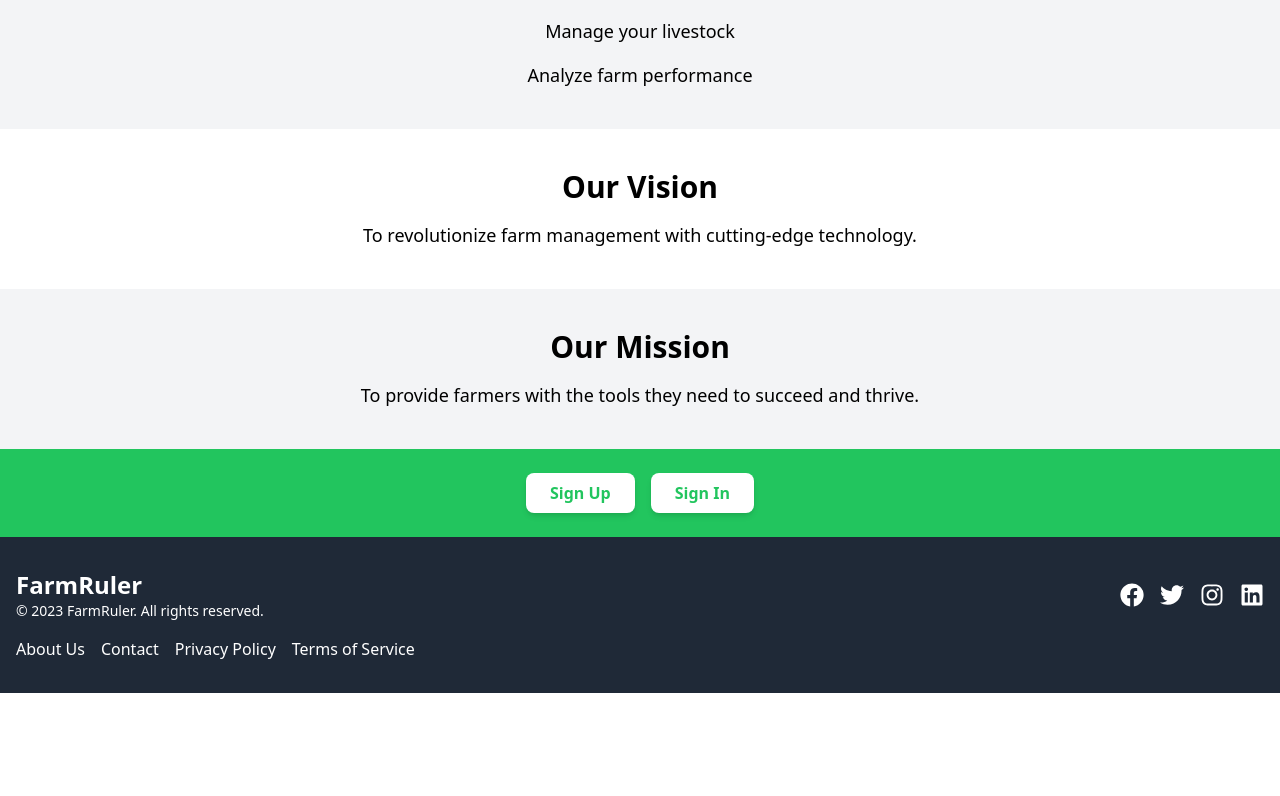
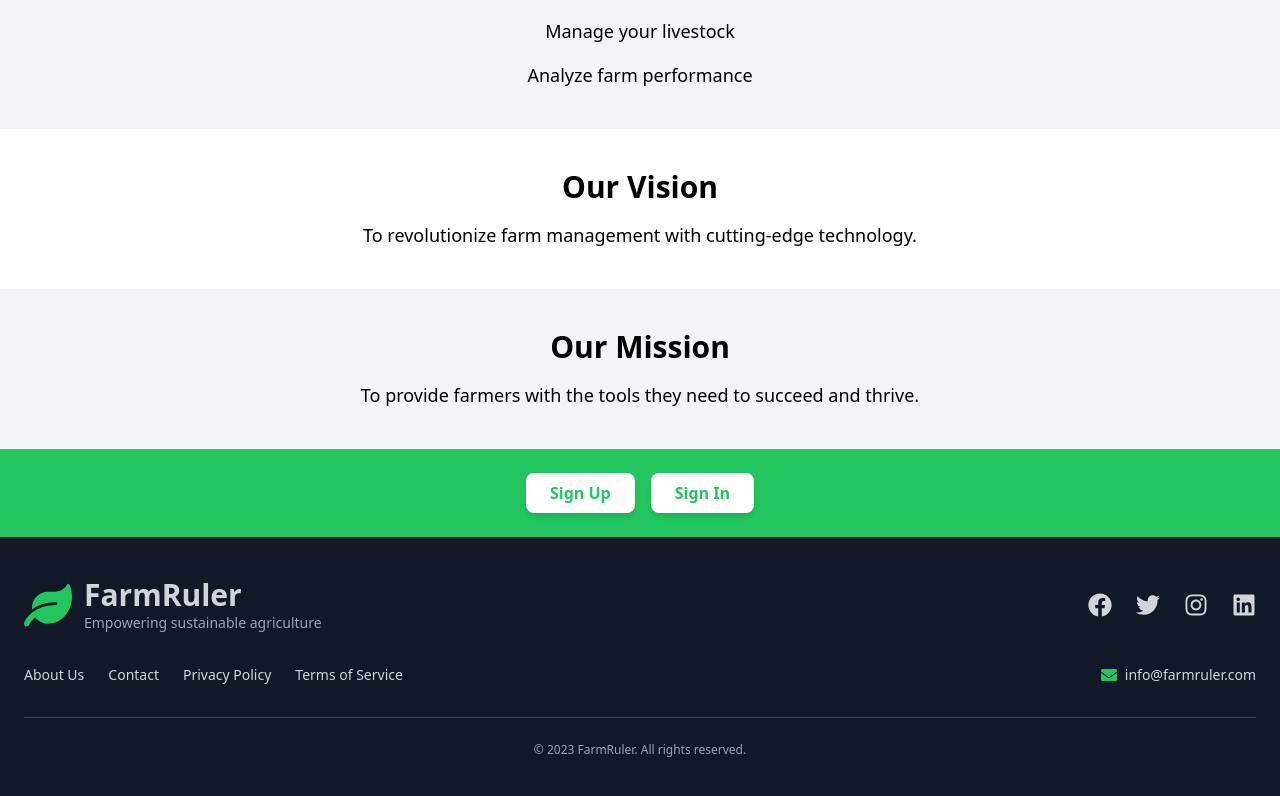
Before and after one commit to MOHAMMED-IQRAMUL/FarmRuler, a Next.js app: page / in a window 1280 px wide. Shown: the part 427-1223 px from the top of the page. Before the commit the page ends 1120 px from the top, so only its background shows below. Built offline with nearby package versions, Linux system fonts and the light colour scheme.

Commit message:
[FIX] #3 : Improve Footer UI

```diff
--- a/app/components/Footer.js
+++ b/app/components/Footer.js
@@ -1,37 +1,85 @@
-import React from 'react';
-import { FaFacebook, FaTwitter, FaInstagram, FaLinkedin } from 'react-icons/fa';
+import {
+  FaFacebook,
+  FaTwitter,
+  FaInstagram,
+  FaLinkedin,
+  FaLeaf,
+  FaEnvelope,
+} from "react-icons/fa";
 
 const Footer = () => {
+  const socialIcons = [
+    { Icon: FaFacebook, href: "https://facebook.com", label: "Facebook" },
+    { Icon: FaTwitter, href: "https://twitter.com", label: "Twitter" },
+    { Icon: FaInstagram, href: "https://instagram.com", label: "Instagram" },
+    { Icon: FaLinkedin, href: "https://linkedin.com", label: "LinkedIn" },
+  ];
+
+  const links = [
+    { href: "/about", text: "About Us" },
+    { href: "/contact", text: "Contact" },
+    { href: "/privacy", text: "Privacy Policy" },
+    { href: "/terms", text: "Terms of Service" },
+  ];
+
   return (
-        <footer className="bg-gray-800 text-white py-8">
-            <div className="container mx-auto px-4">
-                <div className="flex flex-col md:flex-row justify-between items-center">
-                    <div className="mb-4 md:mb-0">
-                        <h1 className="text-2xl font-bold">FarmRuler</h1>
-                        <p className="text-sm">© 2023 FarmRuler. All rights reserved.</p>
+    <footer className="bg-gray-900 text-gray-300 py-10">
+      <div className="container mx-auto px-6">
+        <div className="flex flex-col md:flex-row justify-between items-center mb-8 space-y-6 md:space-y-0">
+          {/* Brand Section */}
+          <div className="flex items-center space-x-3 transform hover:scale-105 transition-transform duration-300">
+            <FaLeaf className="text-green-500 text-5xl" />
+            <div>
+              <h1 className="text-3xl font-semibold">FarmRuler</h1>
+              <p className="text-sm text-gray-400">
+                Empowering sustainable agriculture
+              </p>
             </div>
-                    <div className="flex space-x-4">
-                        <a href="https://facebook.com" target="_blank" rel="noopener noreferrer">
-                            <FaFacebook className="text-2xl hover:text-gray-400" />
+          </div>
+          {/* Social Media Icons */}
+          <div className="flex space-x-6">
+            {socialIcons.map(({ Icon, href, label }) => (
+              <a
+                key={href}
+                href={href}
+                aria-label={label}
+                target="_blank"
+                rel="noopener noreferrer"
+                className="text-2xl text-gray-300 hover:text-green-500 transition-colors duration-200 transform hover:scale-110"
+              >
+                <Icon />
               </a>
-                        <a href="https://twitter.com" target="_blank" rel="noopener noreferrer">
-                            <FaTwitter className="text-2xl hover:text-gray-400" />
+            ))}
+          </div>
+        </div>
+        {/* Links Section */}
+        <div className="flex flex-col md:flex-row justify-between items-center space-y-4 md:space-y-0">
+          <nav className="flex flex-wrap justify-center md:justify-start gap-6">
+            {links.map(({ href, text }) => (
+              <a
+                key={href}
+                href={href}
+                className="text-sm hover:text-green-500 transition-colors duration-200 transform hover:scale-105"
+              >
+                {text}
               </a>
-                        <a href="https://instagram.com" target="_blank" rel="noopener noreferrer">
-                            <FaInstagram className="text-2xl hover:text-gray-400" />
-                        </a>
-                        <a href="https://linkedin.com" target="_blank" rel="noopener noreferrer">
-                            <FaLinkedin className="text-2xl hover:text-gray-400" />
+            ))}
+          </nav>
+          <div className="flex items-center">
+            <FaEnvelope className="text-green-500 mr-2" />
+            <a
+              href="mailto:info@farmruler.com"
+              className="text-sm hover:text-green-500 transition-colors duration-200"
+            >
+              info@farmruler.com
             </a>
           </div>
         </div>
-                <div className="mt-4 flex flex-col md:flex-row justify-between items-center">
-                    <div className="flex space-x-4">
-                        <a href="/about" className="hover:text-gray-400">About Us</a>
-                        <a href="/contact" className="hover:text-gray-400">Contact</a>
-                        <a href="/privacy" className="hover:text-gray-400">Privacy Policy</a>
-                        <a href="/terms" className="hover:text-gray-400">Terms of Service</a>
-                    </div>
+        {/* Footer Bottom Section */}
+        <div className="mt-8 pt-6 border-t border-gray-700 text-center">
+          <p className="text-xs text-gray-400">
+            © 2023 FarmRuler. All rights reserved.
+          </p>
         </div>
       </div>
     </footer>
```
Also changed, not shown: Contributing/README.md. Lines whose indentation alone changed are shown as unchanged.
